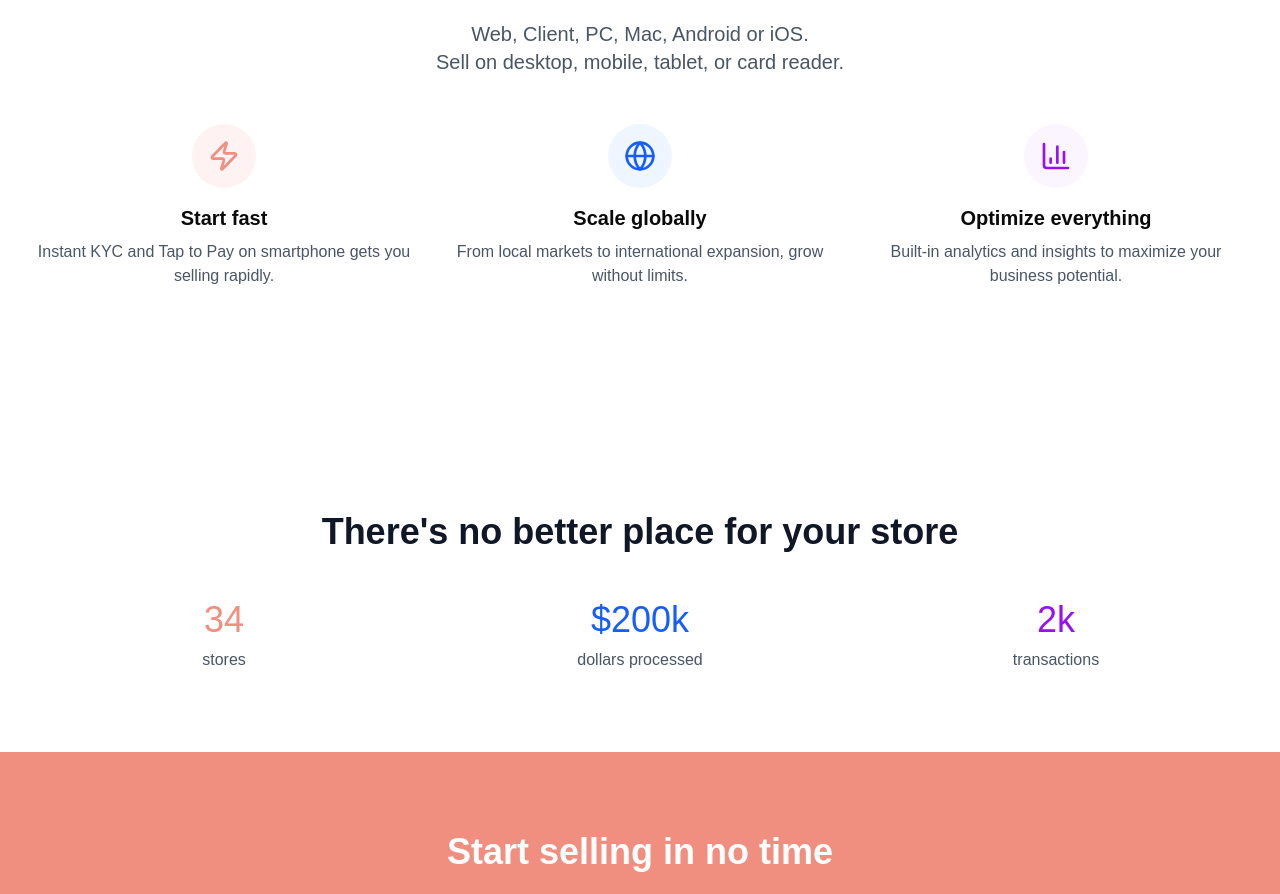
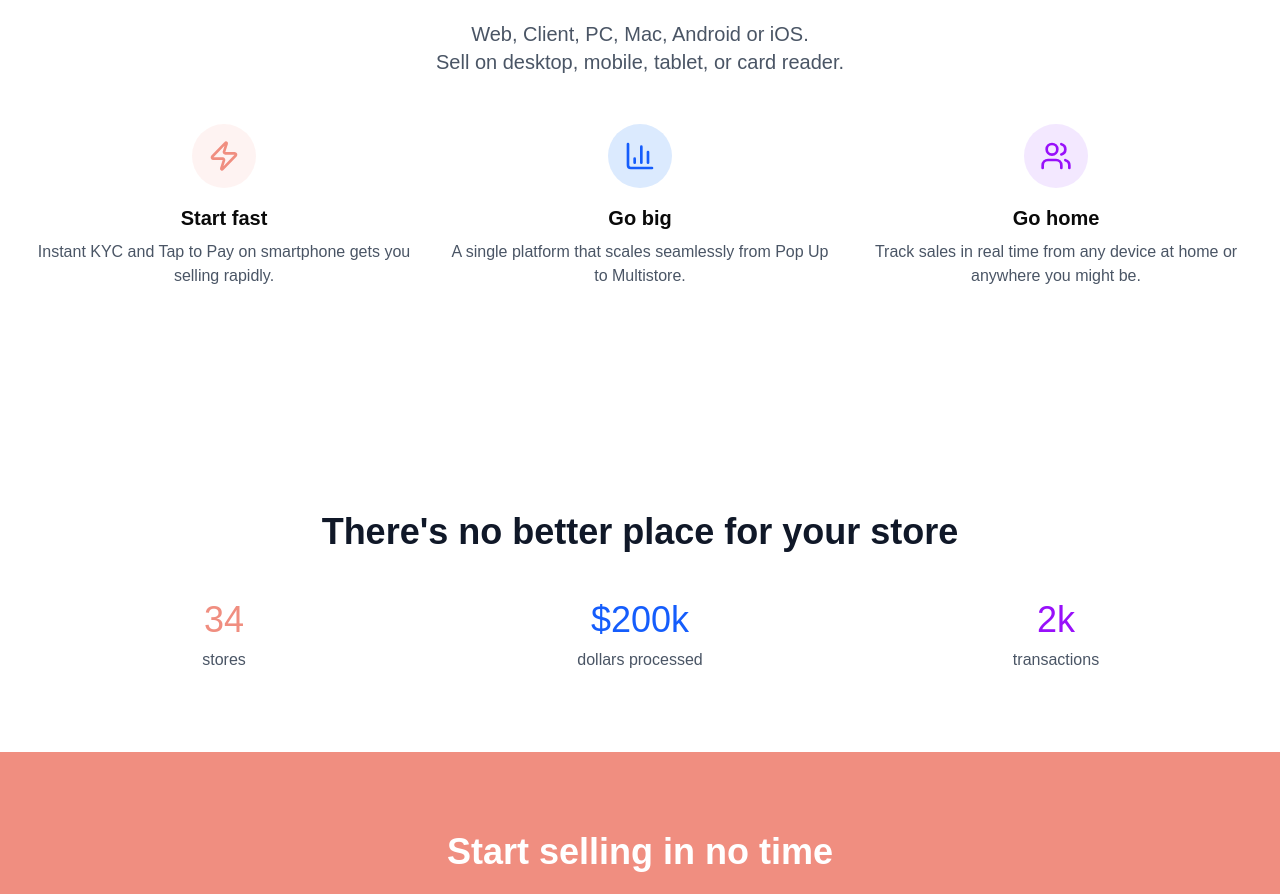
Before and after one commit to MarkHochreiter/imrchnt-website, a React (Vite) app: page / in a window 1280 px wide. Shown: the part 913-1807 px from the top of the page. Built offline with nearby package versions, Linux system fonts and the light colour scheme.

Commit message:
Update App.jsx

```diff
--- a/src/App.jsx
+++ b/src/App.jsx
@@ -226,7 +226,7 @@ function App() {
              Web, Client, PC, Mac, Android or iOS.<br/> Sell on desktop, mobile, tablet, or card reader.
           </p>
 
-          <div className="grid md:grid-cols-3 gap-8 mb-16">
+       <div className="grid md:grid-cols-3 gap-8 mb-16">
             <div className="text-center">
               <div className="bg-[#f08e80]/10 w-16 h-16 rounded-full flex items-center justify-center mx-auto mb-4">
                 <Zap className="h-8 w-8 text-[#f08e80]" />
@@ -237,21 +237,21 @@ function App() {
               </p>
             </div>
             <div className="text-center">
-              <div className="bg-blue-50 w-16 h-16 rounded-full flex items-center justify-center mx-auto mb-4">
-                <Globe className="h-8 w-8 text-blue-600" />
+              <div className="bg-blue-100 w-16 h-16 rounded-full flex items-center justify-center mx-auto mb-4">
+                <BarChart3 className="h-8 w-8 text-blue-600" />
               </div>
-              <h3 className="text-xl font-semibold mb-2">Scale globally</h3>
+              <h3 className="text-xl font-semibold mb-2">Go big</h3>
               <p className="text-gray-600">
-                From local markets to international expansion, grow without limits.
+                A single platform that scales seamlessly from Pop Up to Multistore.
               </p>
             </div>
             <div className="text-center">
-              <div className="bg-purple-50 w-16 h-16 rounded-full flex items-center justify-center mx-auto mb-4">
-                <BarChart3 className="h-8 w-8 text-purple-600" />
+              <div className="bg-purple-100 w-16 h-16 rounded-full flex items-center justify-center mx-auto mb-4">
+                <Users className="h-8 w-8 text-purple-600" />
               </div>
-              <h3 className="text-xl font-semibold mb-2">Optimize everything</h3>
+              <h3 className="text-xl font-semibold mb-2">Go home</h3>
               <p className="text-gray-600">
-                Built-in analytics and insights to maximize your business potential.
+                Track sales in real time from any device at home or anywhere you might be.
               </p>
             </div>
           </div>
```
